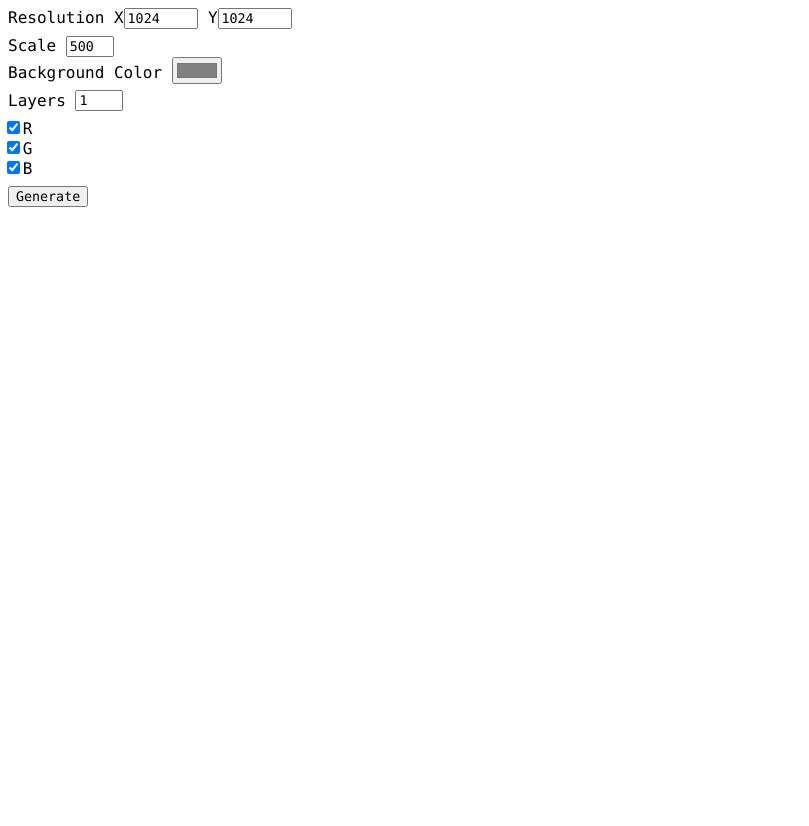
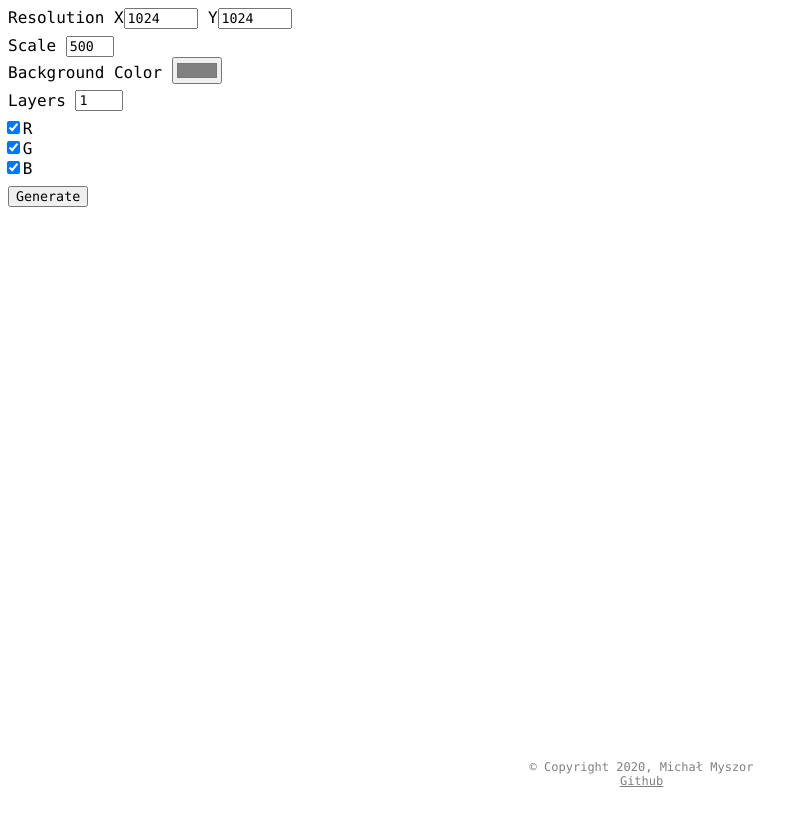
Before and after one commit to MItCHeLPL/Simple-Noise-Generator, a plain HTML site: page index.html in a window 1280 px wide. Shown: the top 826 px of the page, without its empty margins (0-809 px from the left). Drawn offline with Linux system fonts and the light colour scheme.

Commit message:
Improved footer

```diff
--- a/index.html
+++ b/index.html
@@ -36,6 +36,13 @@
         <canvas id="canvas" width=1024 height=1024></canvas>
         <canvas id="newCanvas" width=1024 height=1024></canvas>
 
+        <footer>
+            <p>
+                © Copyright <script>document.write(new Date().getFullYear());</script>, Michał Myszor<br />
+                <a href="https://github.com/MItCHeLPL">Github</a>
+            </p>
+        </footer>
+
         <script src="script.js"></script>
     </body>
 </html>
--- a/style.css
+++ b/style.css
@@ -46,3 +46,19 @@ input[type="checkbox"]
 {
     display: none;
 }
+
+/*Footer*/
+footer
+{
+    width:99%;
+    position: fixed;
+    bottom:0;
+    z-index: 10;
+
+    text-align: center;
+    font-size: 12px;
+}
+footer, footer a:visited, footer a:link
+{
+    color: gray;
+}
```
